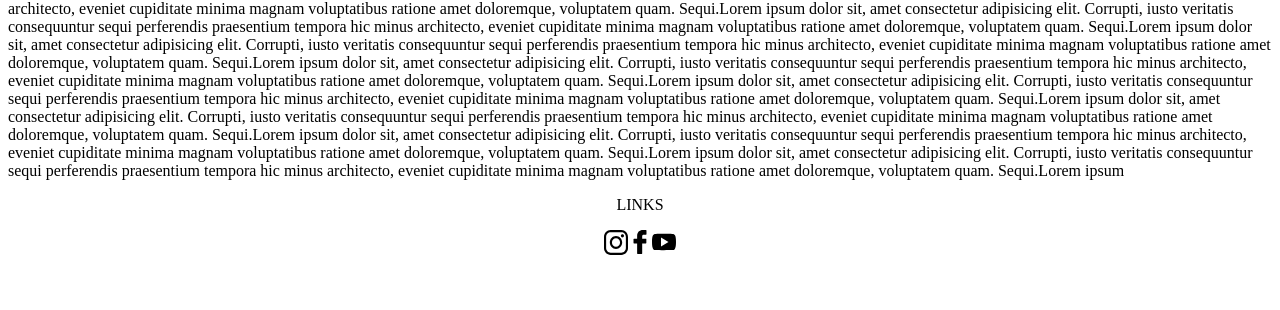
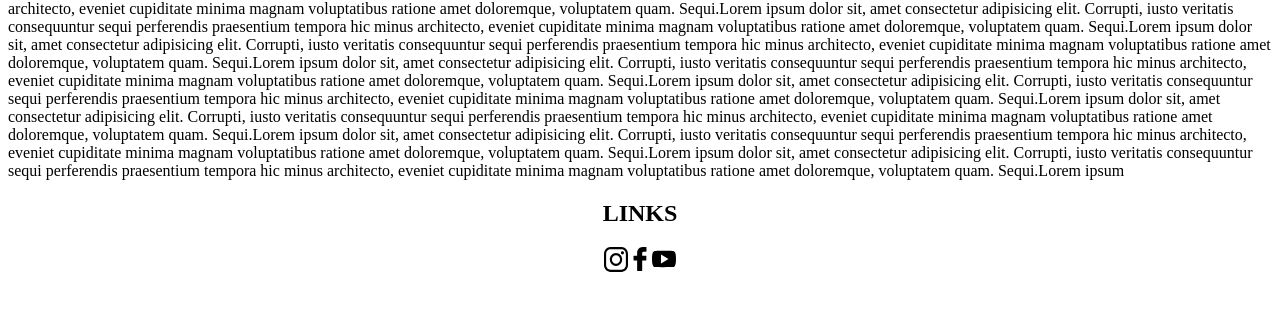
Before and after one commit to kifel/FrontEnd-Essencial, a plain HTML site: page Aula1/desafio1.html in a window 1280 px wide. Shown: the part 260-570 px from the top of the page. Drawn offline with Linux system fonts and the light colour scheme.

Commit message:
Final desafio

```diff
--- a/Aula1/desafio1.html
+++ b/Aula1/desafio1.html
@@ -60,7 +60,7 @@
       voluptatibus ratione amet doloremque, voluptatem quam. Sequi.Lorem ipsum
     </p>
 
-    <p align="Center">LINKS</p>
+    <h2 align="Center">LINKS</h2>
     <div
       style="
         display: flex;
```
